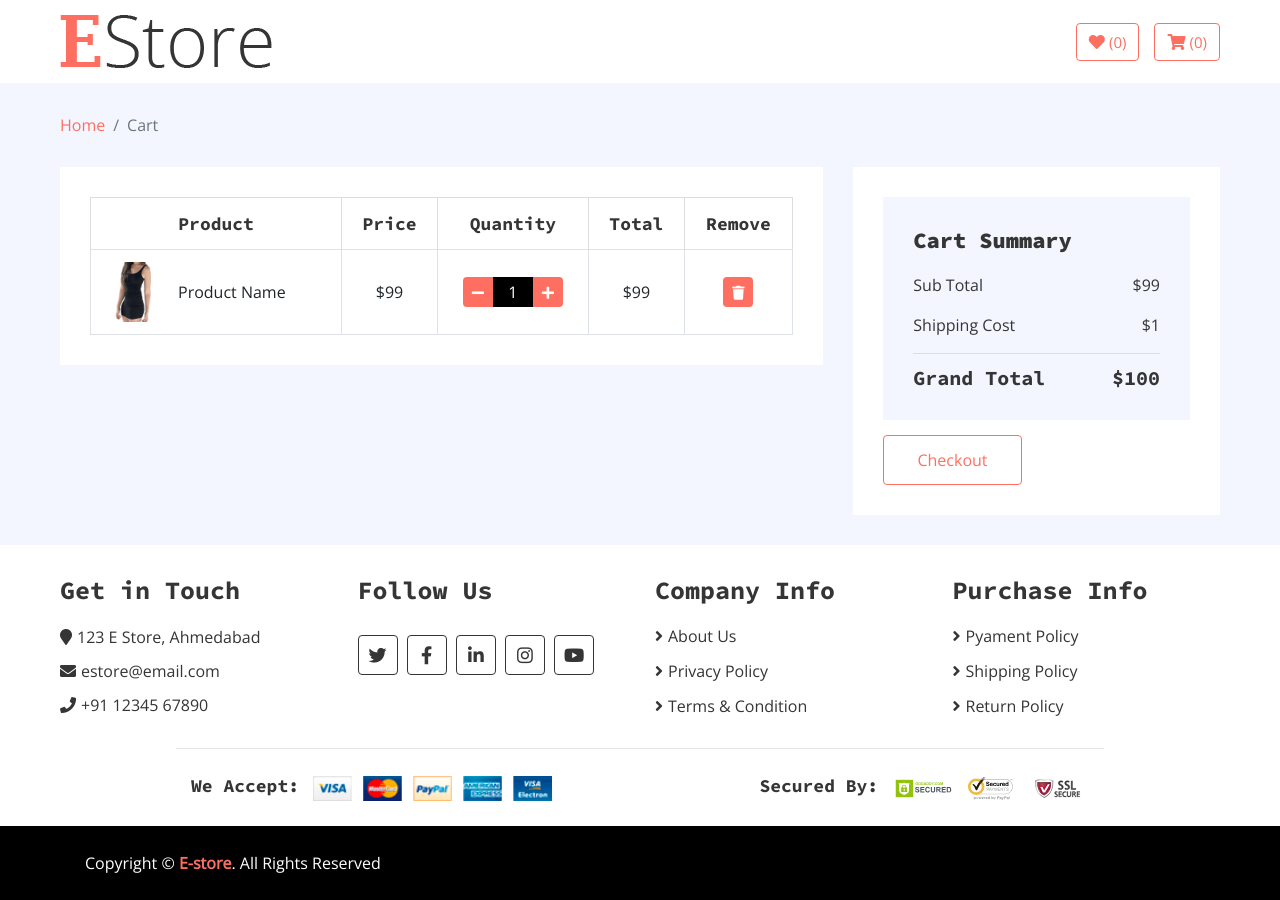
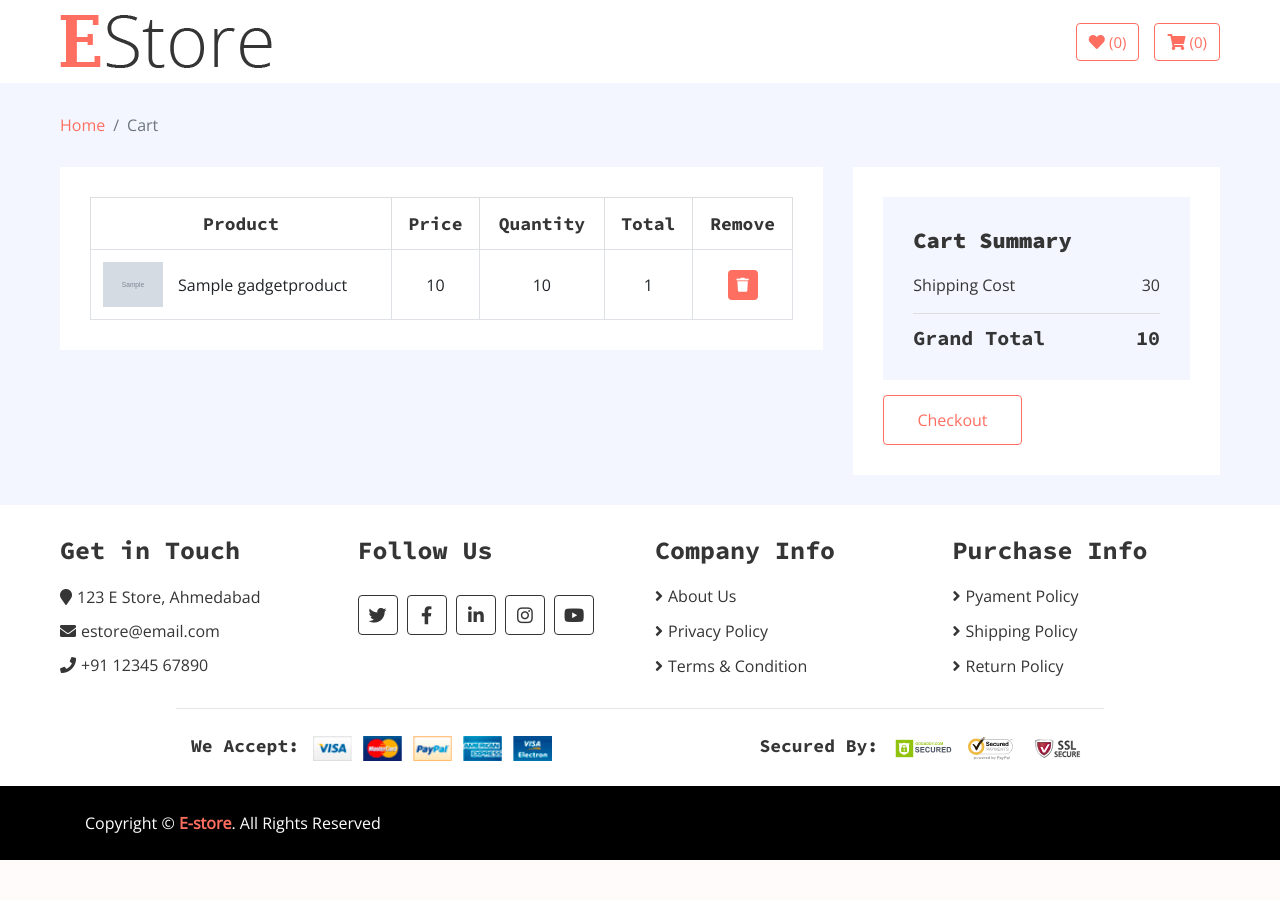
Before and after one commit to jaydesai2304/E-Store, a Django app: template Estore/fashion/templates/cart.html in a window 1280 px wide. Shown: the part 37-937 px from the top of the page. After the commit the page ends 897 px from the top, so only its background shows below. Run offline with Django 3.2, Linux system fonts and the light colour scheme; the template is opened without the code that fills it: most values are stand-ins (such as "Sample title", 1, 10 or a date in 2020); grey boxes marked "Sample" are stand-in pictures; some libraries are stand-ins or nearby versions.

Commit message:
Update code

```diff
--- a/Estore/fashion/templates/cart.html
+++ b/Estore/fashion/templates/cart.html
@@ -64,24 +64,22 @@
                                         </tr>
                                     </thead>
                                     <tbody class="align-middle">
+                                        {% for item in cart_items %}
                                         <tr>
                                             <td>
                                                 <div class="img">
-                                                    <a href="#"><img src="{% static 'img/product-1.jpg' %}" alt="Image"></a>
-                                                    <p>Product Name</p>
+                                                    <a href="#"><img src="{{ item.gadgetproduct.image.url }}" alt="Image"></a>
+                                                    <p>{{ item.gadgetproduct.name }}</p>
                                                 </div>
                                             </td>
-                                            <td>$99</td>
+                                            <td>{{ item.gadgetproduct.price }}</td>
                                             <td>
-                                                <div class="qty">
-                                                    <button class="btn-minus"><i class="fa fa-minus"></i></button>
-                                                    <input type="text" value="1">
-                                                    <button class="btn-plus"><i class="fa fa-plus"></i></button>
-                                                </div>
+                                                {{ item.gadgetproduct.quantity }}
                                             </td>
-                                            <td>$99</td>
+                                            <td>{{item.total_price}}</td>
                                             <td><button><i class="fa fa-trash"></i></button></td>
                                         </tr>
+                                        {% endfor %}
                                     </tbody>
                                 </table>
                             </div>
@@ -97,9 +95,8 @@
                                     <div class="cart-summary">
                                         <div class="cart-content">
                                             <h1>Cart Summary</h1>
-                                            <p>Sub Total<span>$99</span></p>
-                                            <p>Shipping Cost<span>$1</span></p>
-                                            <h2>Grand Total<span>$100</span></h2>
+                                            <p>Shipping Cost<span>30</span></p>
+                                            <h2>Grand Total<span>{{ cart_total }}</span></h2>
                                         </div>
                                         <div class="cart-btn">
                                             <button>Checkout</button>
```
